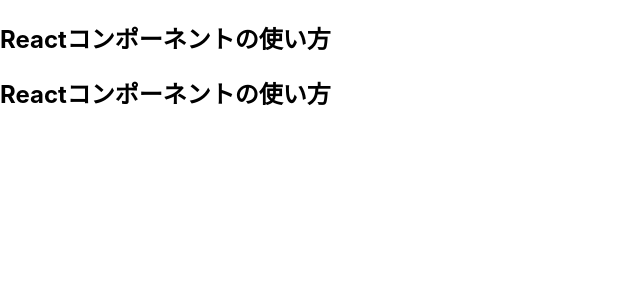
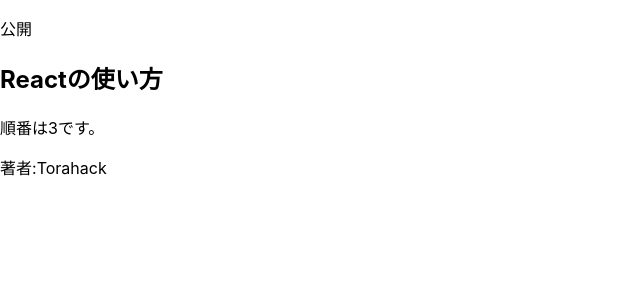
Before and after one commit to applego/torazemi-learn-react, a React (Create React App) app: page / in a window 1280 px wide. Shown: the top 300 px of the page, without its empty margins (0-640 px from the left). Built offline with nearby package versions, Linux system fonts and the light colour scheme.

Commit message:
propsで値を渡す（親（Blog）から子（Article))

```diff
--- a/src/Article.jsx
+++ b/src/Article.jsx
@@ -8,9 +8,13 @@
  *  - JSXをreturnする
  */
 const Article = (props) => {
+  const publishState = props.isPublished ? "公開" : "非公開"
   return (
     <div>
-      <h2>Reactコンポーネントの使い方</h2>
+      <p>{ publishState}</p>
+      <h2>{props.title}</h2>
+      <p>順番は{props.order}です。</p>
+      <p>著者:{ props.authorName }</p>
     </div>
   )
 }
--- a/src/Blog.jsx
+++ b/src/Blog.jsx
@@ -13,10 +13,15 @@
     super(props);/**おまじないだと思え*/
   }
   render() {
+    const authorName = "Torahack"
     return (
       <>
-        <Article />
-        <Article />
+        <Article
+          title={"Reactの使い方"}
+          order={3}
+          isPublished={true}
+          authorName={authorName}
+        />
       </>
     )
   }
```
